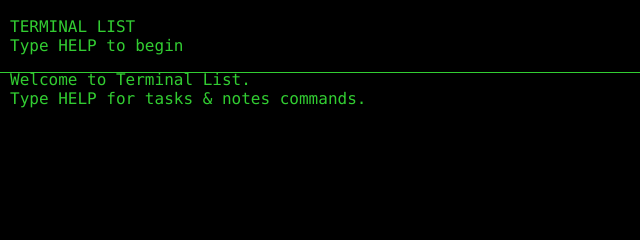
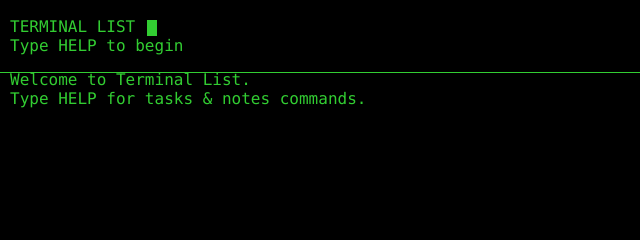
Before and after one commit to drs-az/Terminal, a plain HTML site: page index.html in a window 1280 px wide. Shown: the top 240 px of the page, 0-640 px from the left. Drawn offline with Linux system fonts and the light colour scheme.

Commit message:
Update index.html

```diff
--- a/index.html
+++ b/index.html
@@ -107,12 +107,27 @@
       cursor: pointer;
     }
     button.terminal:hover{ outline: 1px dashed var(--border); }
+  .cursor {
+    display: inline-block;
+    width: 10px;
+    height: 1em;
+    background-color: #32cd32; /* terminal green */
+    margin-left: 2px;
+    animation: blink 1s steps(1) infinite;
+    vertical-align: bottom;
+  }
+
+  @keyframes blink {
+    50% {
+      opacity: 0;
+    }
+  }
   </style>
 </head>
 <body>
   <div id="header">
     <div class="left">
-      <div class="title">TERMINAL LIST</div>
+      <div class="title">TERMINAL LIST <span class="cursor"></span></div>
       <div class="subtitle">Type HELP to begin</div>
     </div>
     <div id="installWrap">
```
